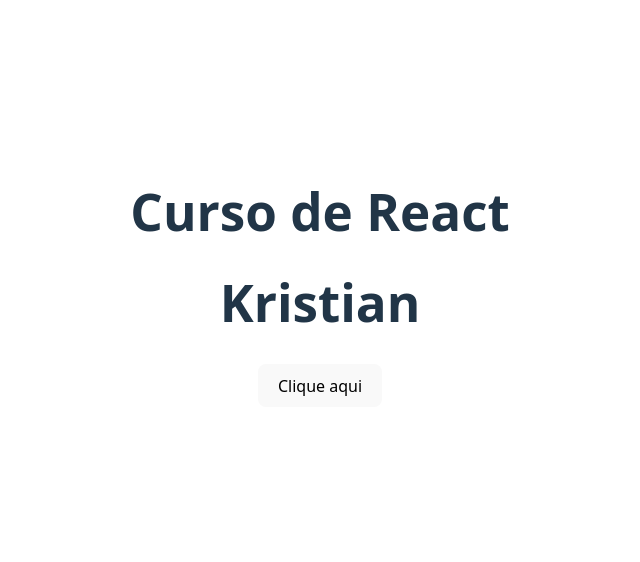
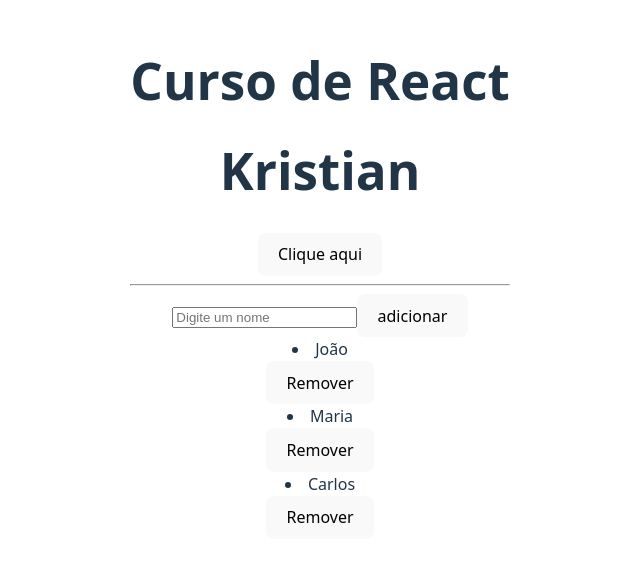
Before and after one commit to KristianKirschner/atividade-projeto-integrador-v, a React (Vite) app in the folder app/: page / in a window 1280 px wide. Shown: the part 122-684 px from the top of the page, without its empty margins (320-960 px from the left). Built offline with nearby package versions, Linux system fonts and the light colour scheme.

Commit message:
Atividade hook useState

```diff
--- a/app/src/App.jsx
+++ b/app/src/App.jsx
@@ -2,13 +2,21 @@
 import Titulo from './components/Titulo'
 import Aluno from './components/Aluno'
 import Botao from './components/Botao'
+import Pessoas from './components/Pessoas'
+
 
 function App() {
+
   return (
     <>
-    <Titulo />
-    <Aluno />
-    <Botao />
+      <div>
+        <Titulo />
+        <Aluno />
+        <Botao />
+        <hr></hr>
+        <Pessoas/>
+      </div>
+
     </>
   )
 }
--- /dev/null
+++ b/app/src/components/Pessoas.jsx
@@ -0,0 +1,24 @@
+import React, { useState } from 'react';
+
+function Pessoas() {
+    const [nomes, setNomes] = useState(['João', 'Maria', 'Carlos']);
+    const [novoItem, setNovoItem] = useState("");
+    const adicionar = () => {
+        setNomes([...nomes, novoItem]);
+    };
+
+    const remover = (index) => {
+        const nomesAtualizado = nomes.filter((_, i) => i !== index);
+        setNomes(nomesAtualizado);
+    };
+
+    return (
+        <div>
+            <input type='text' placeholder='Digite um nome' value={novoItem} onChange={(e) => setNovoItem(e.target.value)}></input>
+            <button onClick={adicionar}>adicionar</button>
+            {nomes.map((nome, index) =>
+                <><li key={index}>{nome}</li><button onClick={() => remover(index)}>Remover</button></>)}
+        </div>
+    )
+}
+export default Pessoas
```
